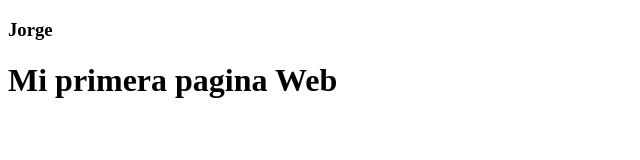
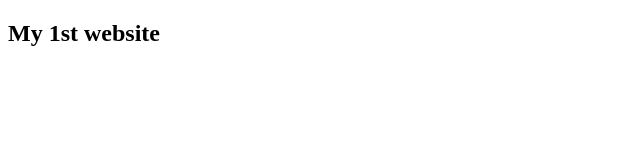
Before and after one commit to R4c1nG/ztest, a plain HTML site: page index.html in a window 1280 px wide. Shown: the whole page, without its empty margins (0-640 px from the left). Drawn offline with Linux system fonts and the light colour scheme.

Commit message:
1st commit

```diff
--- a/index.html
+++ b/index.html
@@ -1,16 +1,13 @@
-    <!-- Desarrollado por: Jorge 25/09/18 -->
 <!DOCTYPE html>
 <html lang="es">
 <head>
     <meta charset="UTF-8">
     <meta name="viewport" content="width=device-width, initial-scale=1.0">
     <meta http-equiv="X-UA-Compatible" content="ie=edge">
-    <!-- Titulo de la pagina web -->
     <title>1st website</title>
 </head>
 
 <body>
-    <h3>Jorge</h3>
-    <h1>Mi primera pagina Web</h1>
+    <h2>My 1st website</h1>
 </body>
 </html>
```
Also changed, not shown: 1 other file.
